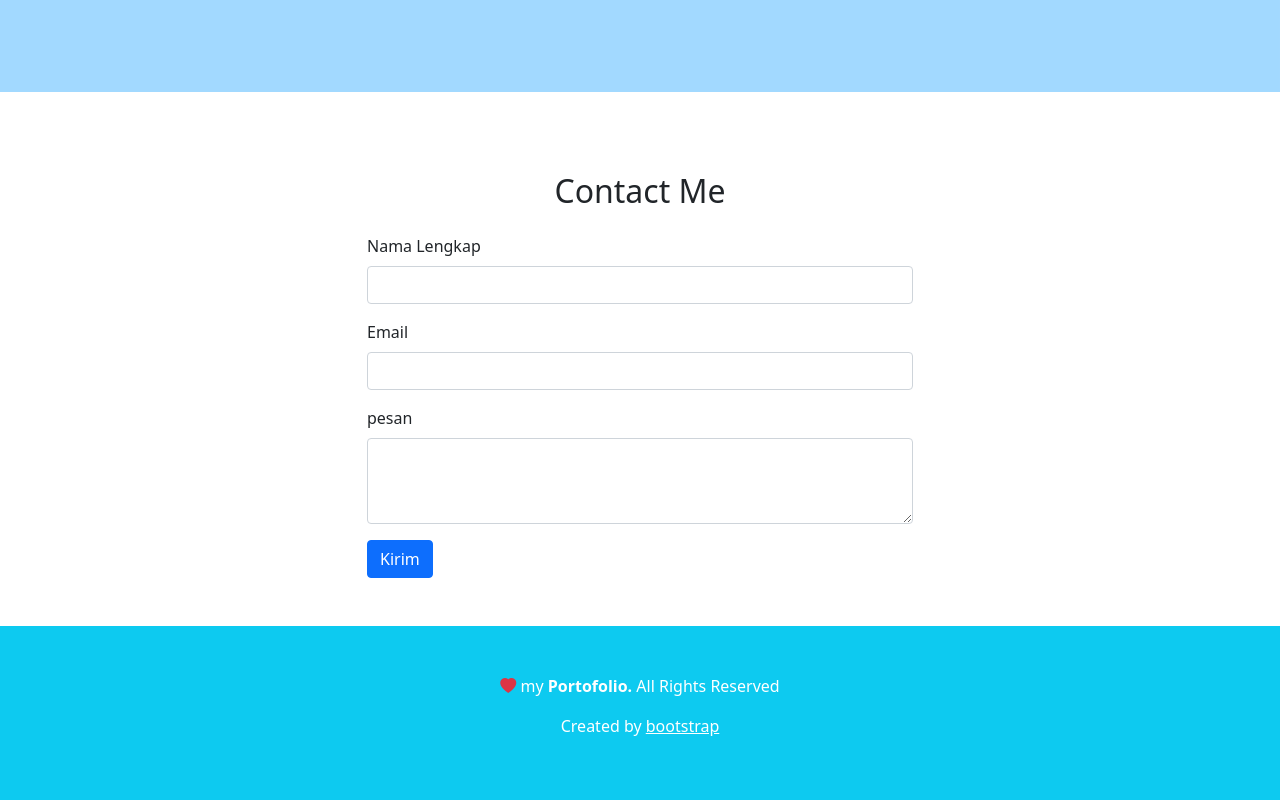
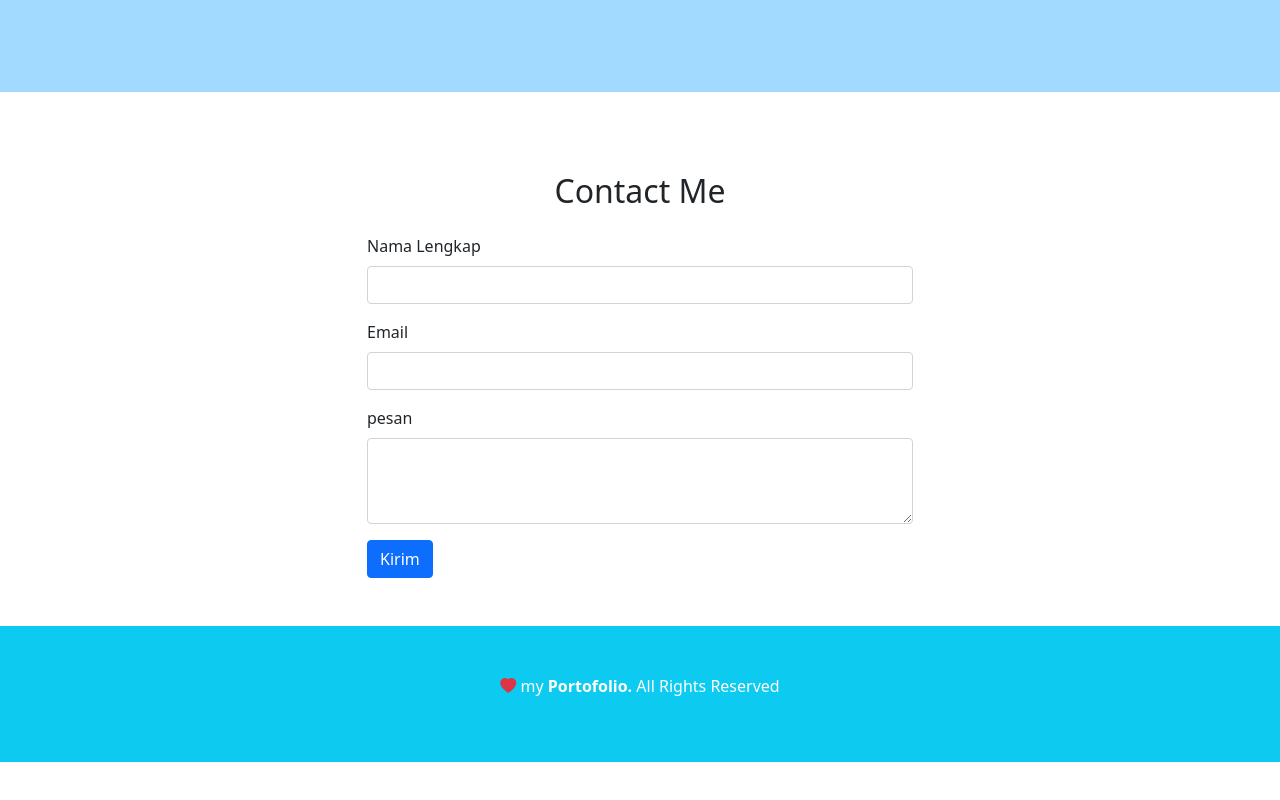
Before and after one commit to mithahuryati/mithahuryati.github.io, a plain HTML site: page index.html in a window 1280 px wide. Shown: the part 3051-3851 px from the top of the page. After the commit the page ends 3813 px from the top, so only its background shows below. Drawn offline with nearby package versions, Linux system fonts and the light colour scheme.

Commit message:
index.html

```diff
--- a/index.html
+++ b/index.html
@@ -212,7 +212,6 @@
     <!-- Footer -->
     <footer class="bg-info text-white text-center pb-5 pt-5">
       <p><i class="bi bi-heart-fill text-danger"></i> my <b>Portofolio. </b>All Rights Reserved</p>
-      <p>Created by <a href="https://getbootstrap.com/" class="text-white fw-weight-bold">bootstrap</a></p>
     </footer>
 
     <!-- Akhir Footer -->
```
